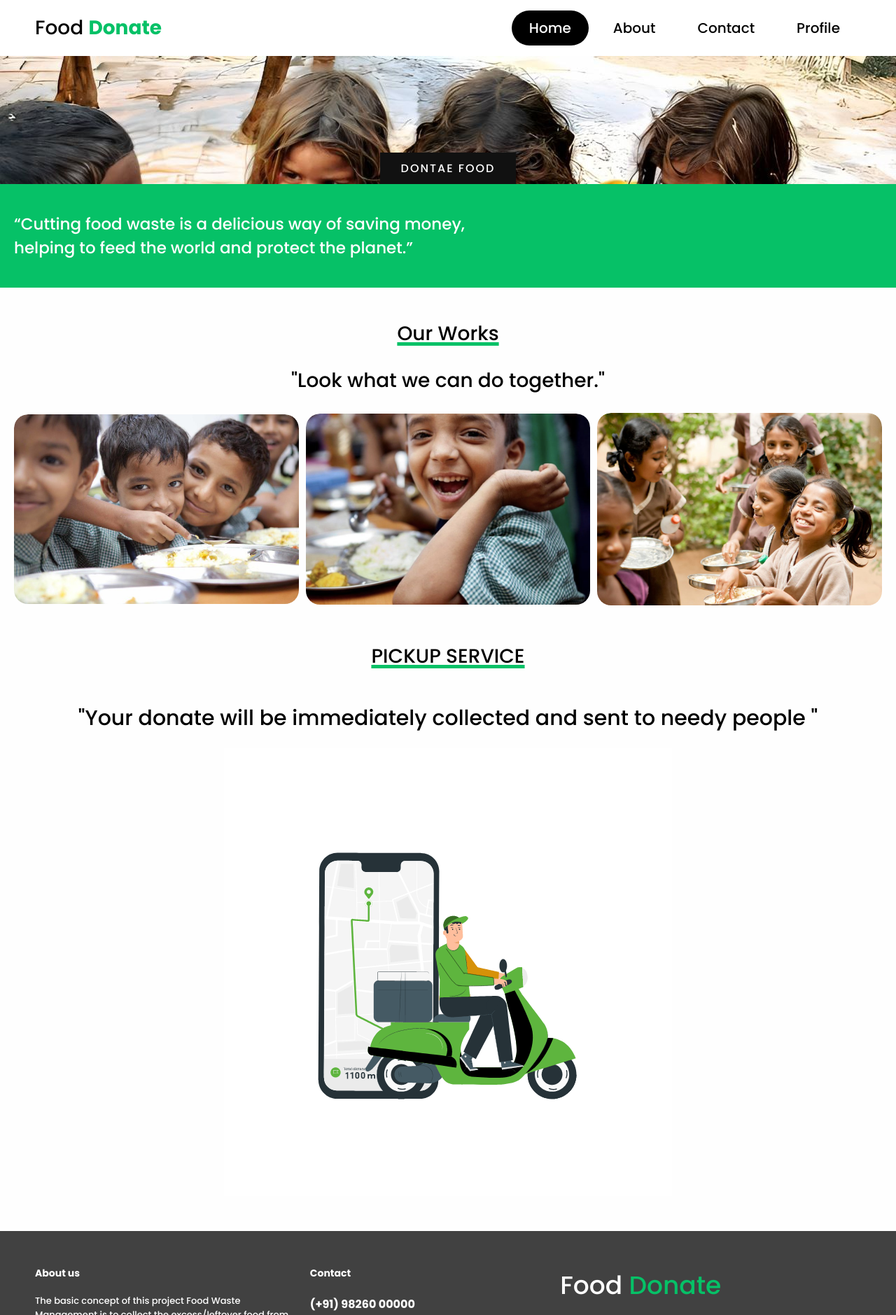
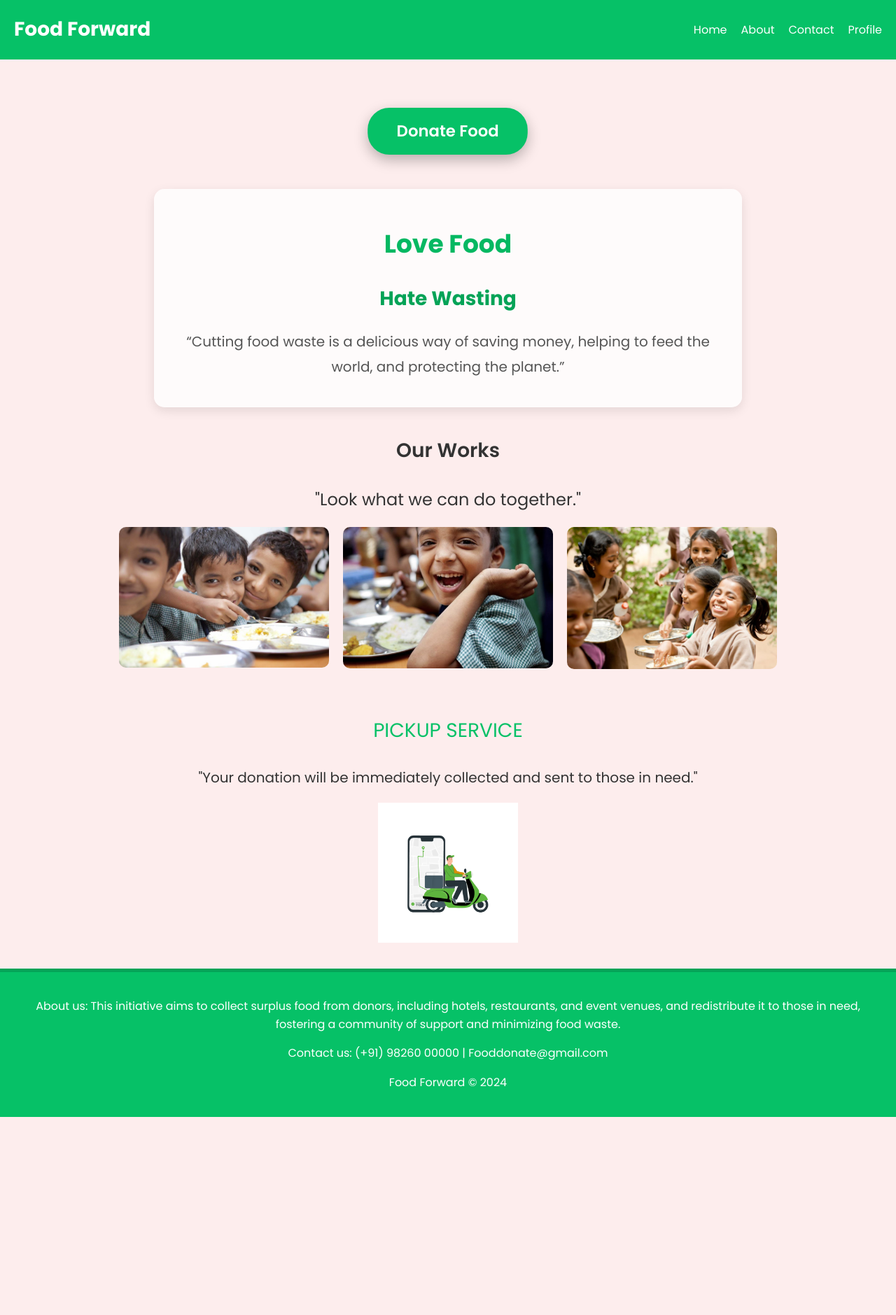
Before and after one commit to vansh-Rathi/food_hack, a PHP site: page /home.html in a window 1280 px wide; the page is wider, and only the part inside the window is pictured. Shown: the top 1879 px of that part at 70% size. After the commit the page ends 1596 px from the top of that part, so only its background shows below. Run offline with PHP 8.4, Linux system fonts and the light colour scheme.

Commit message:
all files added

```diff
--- a/about.html
+++ b/about.html
@@ -9,7 +9,7 @@
 </head>
 <body>
     <header>
-        <div class="logo">Food <b style="color: #06C167;">Donate</b></div>
+        <div class="logo">Food <b style="color: #06C167;">Forward</b></div>
         <div class="hamburger">
             <div class="line"></div>
             <div class="line"></div>
@@ -93,7 +93,7 @@
 
 
     </section> -->
-    <p class="title">"Welcome to <u> Food Donate</u> "</p>
+    <p class="title">"Welcome to <u> Food Forward</u> "</p>
     <br>
     <br>
     <br>
@@ -102,7 +102,7 @@
 
         <!-- <br> -->
       <div class="para">
-        <!-- <p>"Welcome to Food Donate, India's largest and most trusted donating platform that connects donors to verified nonprofits. FoodDonate helps you become a ray of hope for people in need. Choose a cause that is close to your heart and join hands with millions of donors like you who aim to make this world a better place."</p> -->
+        <!-- <p>"Welcome to Food Forward, India's largest and most trusted donating platform that connects donors to verified nonprofits. FoodDonate helps you become a ray of hope for people in need. Choose a cause that is close to your heart and join hands with millions of donors like you who aim to make this world a better place."</p> -->
 
         <p>We are a team of passionate individuals committed to addressing the issue of food waste in India. Our goal is to create a system that connects food donors with charities and NGOs, while also reducing the environmental impact of food waste.</p>
       </div>
--- a/admin/admin.php
+++ b/admin/admin.php
@@ -99,8 +99,8 @@
 
         <div class="top">
             <i class="uil uil-bars sidebar-toggle"></i>
-            <!-- <p>Food Donate</p> -->
-            <p  class ="logo" >Food <b style="color: #06C167; ">Donate</b></p>
+            <!-- <p>Food Forward</p> -->
+            <p  class ="logo" >Food <b style="color: #06C167; ">Forward</b></p>
              <p class="user"></p>
             <!-- <div class="search-box">
                 <i class="uil uil-search"></i>
--- a/admin/adminprofile.php
+++ b/admin/adminprofile.php
@@ -83,7 +83,7 @@
 
         <div class="top">
             <i class="uil uil-bars sidebar-toggle"></i>
-            <!-- <p>Food Donate</p> -->
+            <!-- <p>Food Forward</p> -->
             <p  class ="logo" >Your <b style="color: #06C167; ">History</b></p>
              <p class="user"></p>
             <!-- <div class="search-box">
--- a/admin/analytics.php
+++ b/admin/analytics.php
@@ -102,8 +102,8 @@
 
         <div class="top">
             <i class="uil uil-bars sidebar-toggle"></i>
-            <!-- <p>Food Donate</p> -->
-            <p  class ="logo" >Food <b style="color: #06C167; ">Donate</b></p>
+            <!-- <p>Food Forward</p> -->
+            <p  class ="logo" >Food <b style="color: #06C167; ">Forward</b></p>
              <p class="user"></p>
             <!-- <div class="search-box">
                 <i class="uil uil-search"></i>
--- a/admin/donate.php
+++ b/admin/donate.php
@@ -99,8 +99,8 @@
 
         <div class="top">
             <i class="uil uil-bars sidebar-toggle"></i>
-            <!-- <p>Food Donate</p> -->
-            <p  class ="logo" >Food <b style="color: #06C167; ">Donate</b></p>
+            <!-- <p>Food Forward</p> -->
+            <p  class ="logo" >Food <b style="color: #06C167; ">Forward</b></p>
              <p class="user"></p>
             <!-- <div class="search-box">
                 <i class="uil uil-search"></i>
@@ -144,7 +144,7 @@
 
       // If there are results, display them in a table
       if ($result->num_rows > 0) {
-        // echo "<h2>Food Donate in $location:</h2>";
+        // echo "<h2>Food Forward in $location:</h2>";
 
         echo" <div class=\"table-container\">";
         echo "    <div class=\"table-wrapper\">";
--- a/admin/feedback.php
+++ b/admin/feedback.php
@@ -99,7 +99,7 @@
 
         <div class="top">
             <i class="uil uil-bars sidebar-toggle"></i>
-            <!-- <p>Food Donate</p> -->
+            <!-- <p>Food Forward</p> -->
             <p  class ="logo" >Feed<b style="color: #06C167; ">back</b></p>
              <p class="user"></p>
             <!-- <div class="search-box">
--- a/admin/signup.php
+++ b/admin/signup.php
@@ -68,7 +68,7 @@
 <body>
     <div class="container">
         <form action=" " method="post" id="form">
-        <!-- <p class="logo" style="">Food <b style="color:#06C167; ">Donate</b></p> -->
+        <!-- <p class="logo" style="">Food <b style="color:#06C167; ">Forward</b></p> -->
             <span class="title">Register</span>
             <br>
             <br>
--- a/chatbot/constants.js
+++ b/chatbot/constants.js
@@ -28,13 +28,13 @@
     ["no","not sure","maybe","no thanks"],
     [""],
     ["haha","ha","lol","hehe","funny","joke"],
-    ["food donate","project" ],
+    ["Food Forward","project" ],
     ["date"],
     ["time"],
     ["what can i donate","donate"],
     ["trust in madurai","ngos in madurai"],
     ["tell joke"],
-    ["how can I package my cooked or raw food donations","cooked food donation","raw food donate"],
+    ["how can I package my cooked or raw food donations","cooked food donation","raw Food Forward"],
     ["how my donation is used"],
     ["can i donate cooked food"],
     ["what are the guidelines for donating"]
--- a/contact.html
+++ b/contact.html
@@ -16,7 +16,7 @@
 
 <body>
 	<header>
-        <div class="logo">Food <b style="color: #06C167;">Donate</b></div>
+        <div class="logo">Food <b style="color: #06C167;">Forward</b></div>
         <div class="hamburger">
             <div class="line"></div>
             <div class="line"></div>
--- a/delivery/delivery.php
+++ b/delivery/delivery.php
@@ -38,7 +38,7 @@
 </head>
 <body>
 <header>
-        <div class="logo">Food <b style="color: #06C167;">Donate</b></div>
+        <div class="logo">Food <b style="color: #06C167;">Forward</b></div>
         <div class="hamburger">
             <div class="line"></div>
             <div class="line"></div>
--- a/delivery/deliverymyord.php
+++ b/delivery/deliverymyord.php
@@ -25,7 +25,7 @@
 </head>
 <body>
 <header>
-        <div class="logo">Food <b style="color: #06C167;">Donate</b></div>
+        <div class="logo">Food <b style="color: #06C167;">Forward</b></div>
         <div class="hamburger">
             <div class="line"></div>
             <div class="line"></div>
--- a/delivery/openmap.php
+++ b/delivery/openmap.php
@@ -43,7 +43,7 @@
   </head>
   <body>
   <header>
-        <div class="logo">Food <b style="color: #06C167;">Donate</b></div>
+        <div class="logo">Food <b style="color: #06C167;">Forward</b></div>
         <div class="hamburger">
             <div class="line"></div>
             <div class="line"></div>
--- a/fooddonateform.php
+++ b/fooddonateform.php
@@ -45,14 +45,14 @@
     <meta charset="UTF-8">
     <meta http-equiv="X-UA-Compatible" content="IE=edge">
     <meta name="viewport" content="width=device-width, initial-scale=1.0">
-    <title>Food Donate</title>
+    <title>Food Forward</title>
     <link rel="stylesheet" href="loginstyle.css">
 </head>
 <body style="    background-color: #06C167;">
     <div class="container">
         <div class="regformf" >
     <form action="" method="post">
-        <p class="logo">Food <b style="color: #06C167; ">Donate</b></p>
+        <p class="logo">Food <b style="color: #06C167; ">Forward</b></p>
 
        <div class="input">
         <label for="foodname"  > Food Name:</label>
--- a/home.html
+++ b/home.html
@@ -2,123 +2,208 @@
 <html lang="en">
 <head>
     <meta charset="UTF-8">
-    <meta http-equiv="X-UA-Compatible" content="IE=edge">
+    <meta http-equiv="X-UA-Compatible="IE=edge">
     <meta name="viewport" content="width=device-width, initial-scale=1.0">
-    <title>Food Donate</title>
-    <link rel="stylesheet" href="home.css">
+    <title>Food Forward</title>
     <link rel="stylesheet" href="https://cdnjs.cloudflare.com/ajax/libs/font-awesome/4.7.0/css/font-awesome.min.css">
+    <style>
+        @import url('https://fonts.googleapis.com/css2?family=Poppins:wght@300;400;600;700&display=swap');
+
+        /* Background Color Animation */
+        @keyframes lightBackground {
+            0% {
+                background: #e0f7fa;
+            }
+            25% {
+                background: #f1f8e9;
+            }
+            50% {
+                background: #ffebee;
+            }
+            75% {
+                background: #f0f4c3;
+            }
+            100% {
+                background: #e0f7fa;
+            }
+        }
+
+        body {
+            font-family: 'Poppins', sans-serif;
+            margin: 0;
+            padding: 0;
+            color: #333;
+            line-height: 1.6;
+            overflow-x: hidden;
+            animation: lightBackground 15s ease-in-out infinite;
+            background-size: 100% 100%;
+        }
+
+        header {
+            background: #06C167;
+            padding: 20px;
+            display: flex;
+            justify-content: space-between;
+            align-items: center;
+            color: #fff;
+        }
+
+        .logo {
+            font-size: 28px;
+            font-weight: bold;
+        }
+
+        .nav-bar {
+            display: flex;
+            gap: 20px;
+        }
+
+        .nav-bar a {
+            color: #fff;
+            text-decoration: none;
+            font-weight: 500;
+        }
+
+        .nav-bar a:hover {
+            text-decoration: underline;
+        }
+
+        .banner {
+            text-align: center;
+            margin: 50px auto;
+        }
+
+        .donate-button {
+            display: inline-block;
+            padding: 15px 40px;
+            background-color: #06C167;
+            color: #fff;
+            text-decoration: none;
+            font-size: 22px;
+            font-weight: 600;
+            border-radius: 30px;
+            box-shadow: 0 5px 15px rgba(0, 0, 0, 0.2);
+            margin-top: 20px;
+            animation: pulse 3s infinite;
+            transition: transform 0.3s, box-shadow 0.3s;
+        }
+
+        .donate-button:hover {
+            background-color: #04a357;
+            transform: scale(1.05);
+            box-shadow: 0 8px 20px rgba(0, 0, 0, 0.3);
+        }
+
+        .content {
+            max-width: 800px;
+            margin: 40px auto;
+            padding: 20px;
+            background: rgba(255, 255, 255, 0.8);
+            border-radius: 15px;
+            box-shadow: 0 5px 15px rgba(0, 0, 0, 0.1);
+            text-align: center;
+        }
+
+        .content h2 {
+            font-size: 36px;
+            margin-bottom: 10px;
+            color: #06C167;
+            animation: colorChange 6s infinite;
+        }
+
+        .content h3 {
+            font-size: 28px;
+            margin-bottom: 20px;
+            color: #04a357;
+        }
+
+        .content p {
+            font-size: 20px;
+            line-height: 1.8;
+            color: #555;
+        }
+
+        .footer {
+            background: #06C167;
+            color: #fff;
+            padding: 20px;
+            text-align: center;
+            border-top: 5px solid #04a357;
+        }
+
+        .footer a {
+            color: #fff;
+            text-decoration: none;
+        }
+
+        .footer a:hover {
+            text-decoration: underline;
+        }
+
+        @keyframes pulse {
+            0%, 100% {
+                transform: scale(1);
+                box-shadow: 0 5px 15px rgba(0, 0, 0, 0.2);
+            }
+            50% {
+                transform: scale(1.05);
+                box-shadow: 0 8px 20px rgba(0, 0, 0, 0.3);
+            }
+        }
+
+        @keyframes colorChange {
+            0%, 100% {
+                color: #06C167;
+            }
+            50% {
+                color: #04a357;
+            }
+        }
+    </style>
 </head>
 <body>
     <header>
-        <div class="logo">Food <b style="color: #06C167;">Donate</b></div>
-        <div class="hamburger">
-            <div class="line"></div>
-            <div class="line"></div>
-            <div class="line"></div>
-        </div>
+        <div class="logo">Food <b>Forward</b></div>
         <nav class="nav-bar">
-            <ul>
-                <li><a href="#home" class="active">Home</a></li>
-                <li><a href="about.html" >About</a></li>
-                <li><a href="contact.html" >Contact</a></li>
-                <li><a href="profile.php" >Profile</a></li>
-                <!-- <li ><a href="fooddonate.html"  >Donate</a></li> -->
-            </ul>
+            <a href="#home" class="active">Home</a>
+            <a href="about.html">About</a>
+            <a href="contact.html">Contact</a>
+            <a href="profile.php">Profile</a>
         </nav>
     </header>
-    <script>
-        hamburger=document.querySelector(".hamburger");
-        hamburger.onclick =function(){
-            navBar=document.querySelector(".nav-bar");
-            navBar.classList.toggle("active");
-        }
-    </script>
+
     <section class="banner">
-        <a href="fooddonateform.php">Dontae Food</a>
+        <a href="fooddonateform.php" class="donate-button">Donate Food</a>
     </section>
+
     <div class="content">
-        <!-- <h2>Love Food</h2>
-        <h3>Hate Wasting</h3> -->
-        <p style="font-size: 23px;">
-            “Cutting food waste is a delicious way of saving money, helping to feed the world and protect the planet.”
+        <h2>Love Food</h2>
+        <h3>Hate Wasting</h3>
+        <p>
+            “Cutting food waste is a delicious way of saving money, helping to feed the world, and protecting the planet.”
         </p>
+    </div>
 
+    <div class="photo">
+        <p class="heading" style="text-align: center; font-size: 28px; font-weight: 600;">Our Works</p>
+        <p style="font-size: 24px; text-align: center; margin: 10px auto;">"Look what we can do together."</p>
+        <div class="wrapper" style="display: flex; justify-content: center; gap: 20px; margin-top: 20px;">
+            <div class="box"><img src="img/p1.jpeg" alt="Work 1" style="width: 300px; border-radius: 10px;"></div>
+            <div class="box"><img src="img/p4.jpeg" alt="Work 2" style="width: 300px; border-radius: 10px;"></div>
+            <div class="box"><img src="img/p3.jpeg" alt="Work 3" style="width: 300px; border-radius: 10px;"></div>
+        </div>
     </div>
-    <div class="photo">
-        <br>
-        <p class="heading">Our Works</p>
-        <br>
-        <p style="font-size: 28px; text-align: center;">"Look what we can do together."</p>
-       <br>
-        <div class="wrapper">
-          <div class="box"><img src="img/p1.jpeg" alt=""></div>
-          <div class="box"><img src="img/p4.jpeg" alt=""></div>
-          <div class="box"><img src="img/p3.jpeg" alt=""></div>
-        </div>
-        <!-- <p style="font-size: 19px;"> Th  e basic concept of this project  Food Waste Management is to collect theexcess/leftover food from donors such as hotels, restaurants, marriage halls, etc and distribute to  the  needy people .
-        </p> -->
-        <br>
 
+    <div class="deli" style="text-align: center; padding: 30px 0;">
+        <p class="heading" style="font-size: 28px; color: #06C167;">PICKUP SERVICE</p>
+        <p class="para" style="font-size: 20px; margin-bottom: 20px;">"Your donation will be immediately collected and sent to those in need."</p>
+        <img src="img/delivery.gif" alt="Delivery" style="width: 200px;">
+    </div>
 
-
-
-    </div>
-    <div class="deli" style="display: grid;" >
-      <p class="heading">PICKUP SERVICE</p>
-      <br>
-      <p  class="para">"Your donate will be immediately collected and sent to needy people "</p>
-      <img src="img/delivery.gif" alt="" style="margin-left:auto; margin-right: auto;">
-
-    </div>
-    <div class="ser">
-      <!-- <p class="heading">Our Services</p> -->
-
-    </div>
     <footer class="footer">
-        <div class="footer-left col-md-4 col-sm-6">
-          <p class="about">
-            <span> About us</span>The basic concept of this project  Food Waste Management is to collect the excess/leftover  food from donors such as hotels, restaurants, marriage halls , etc and distribute to  the  needy people .
-     </p>
-
-        </div>
-        <div class="footer-center col-md-4 col-sm-6">
-          <div>
-            <p><span> Contact</span> </p>
-
-          </div>
-          <div>
-
-            <p> (+91) 98260 00000</p>
-
-          </div>
-          <div>
-            <!-- <i class="fa fa-envelope" style="font-size: 17px;
-            line-height: 38px; color:white;"></i> -->
-            <p><a href="#"> Fooddonate@gmail.com</a></p>
-          </div>
-
-          <div class="sociallist">
-            <ul class="social">
-            <li><a href="https://www.facebook.com/TheAkshayaPatraFoundation/"><img src="https://i.ibb.co/x7P24fL/facebook.png"></a></li>
-            <li><a href="https://twitter.com/globalgiving"><img src="https://i.ibb.co/Wnxq2Nq/twitter.png"></a></li>
-            <li><a href="https://www.instagram.com/charitism/"><img src="https://i.ibb.co/ySwtH4B/instagram.png"></a></li>
-            <li><a href="https://web.whatsapp.com/"><i class="fa fa-whatsapp" style="font-size:50px;color: black;"></i></a></li>
-           </ul>
-          </div>
-        </div>
-        <div class="footer-right col-md-4 col-sm-6">
-          <h2> Food<span> Donate</span></h2>
-          <!-- <h2>Food donate</h2> -->
-          <p class="menu">
-            <a href="#"> Home</a> |
-            <a href="about.html"> About</a> |
-            <a href="profile.php"> Profile</a> |
-            <a href="contact.html"> Contact</a>
-          </p>
-          <p class="name"> Food Donate &copy 2023</p>
-        </div>
-      </footer>
-
-
+        <p>About us: This initiative aims to collect surplus food from donors, including hotels, restaurants, and event venues, and redistribute it to those in need, fostering a community of support and minimizing food waste.</p>
+        <p>Contact us: (+91) 98260 00000 | <a href="mailto:Fooddonate@gmail.com">Fooddonate@gmail.com</a></p>
+        <p class="name">Food Forward &copy; 2024</p>
+    </footer>
 </body>
 </html>
--- a/index.html
+++ b/index.html
@@ -4,7 +4,7 @@
     <meta charset="UTF-8">
     <meta http-equiv="X-UA-Compatible" content="IE=edge">
     <meta name="viewport" content="width=device-width, initial-scale=1.0">
-    <title>Food Donate</title>
+    <title>Food Forward</title>
 
     <link rel="stylesheet" href="https://cdnjs.cloudflare.com/ajax/libs/font-awesome/6.3.0/css/all.min.css">
     <link rel="stylesheet" href="https://cdnjs.cloudflare.com/ajax/libs/font-awesome/6.2.1/css/all.min.css">
@@ -104,7 +104,7 @@
     </style>
 </head>
 <body>
-    <p class="logo">Welcome to Food <b>Donate</b></p>
+    <p class="logo">Welcome to Food <b>Forward</b></p>
     <p class="para">Login as</p>
     <div class="buttons-container">
         <a href="signup.php" class="button-link"><i class="fa fa-user"></i>User</a>
--- a/profile.php
+++ b/profile.php
@@ -26,7 +26,7 @@
 </head>
 <body>
 <header>
-        <div class="logo">Food <b style="color: #06C167;">Donate</b></div>
+        <div class="logo">Food <b style="color: #06C167;">Forward</b></div>
         <div class="hamburger">
             <div class="line"></div>
             <div class="line"></div>
--- a/signin.php
+++ b/signin.php
@@ -62,7 +62,7 @@
 
             <form action=" " method="post">
 
-                <p class="logo" style="">Food <b style="color:#06C167; ">Donate</b></p>
+                <p class="logo" style="">Food <b style="color:#06C167; ">Forward</b></p>
                 <p id="heading" style="padding-left: 1px;"> Welcome back ! <img src="" alt=""> </p>
 
                 <div class="input">
--- a/signup.php
+++ b/signup.php
@@ -64,7 +64,7 @@
     <div class="regform">
 
         <form action=" " method="post">
-            <p class="logo">Food <b style="color: #06C167;">Donate</b></p>
+            <p class="logo">Food <b style="color: #06C167;">Forward</b></p>
 
             <p id="heading">Create your account</p>
 
```
